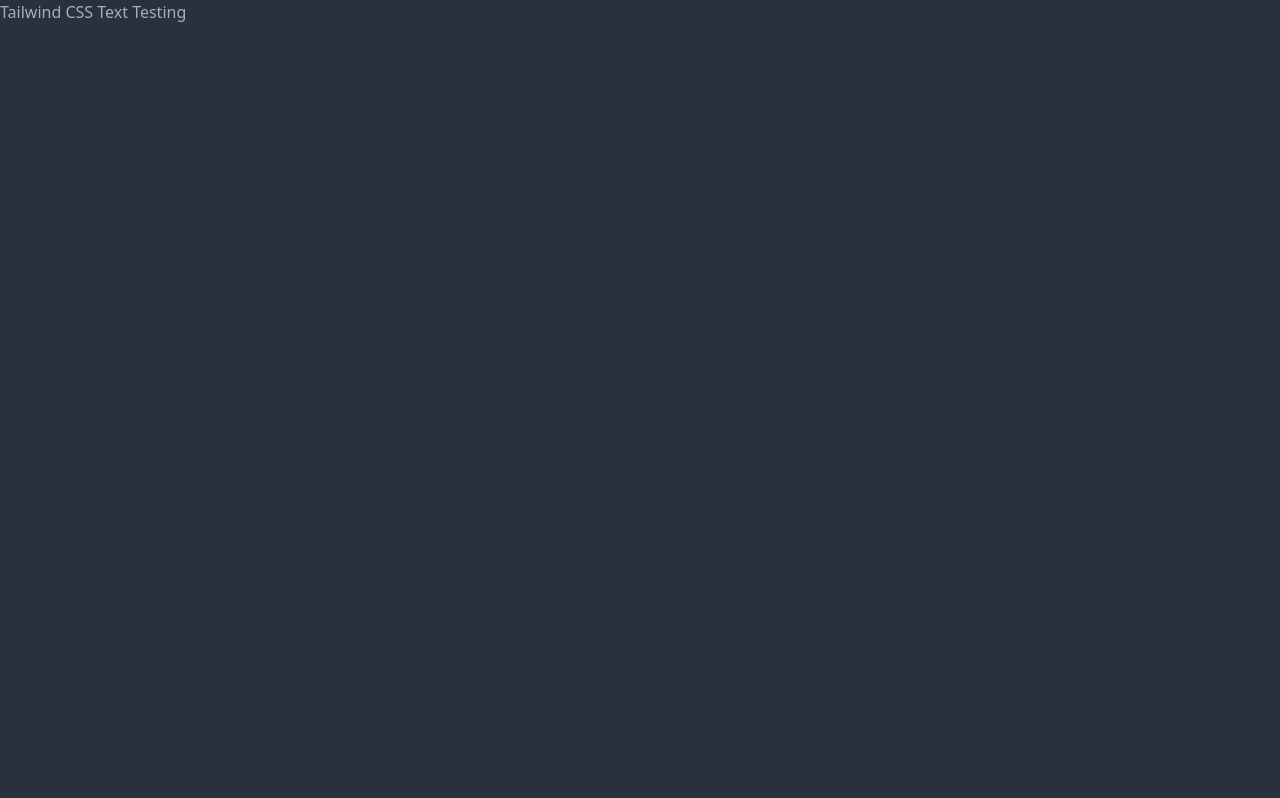
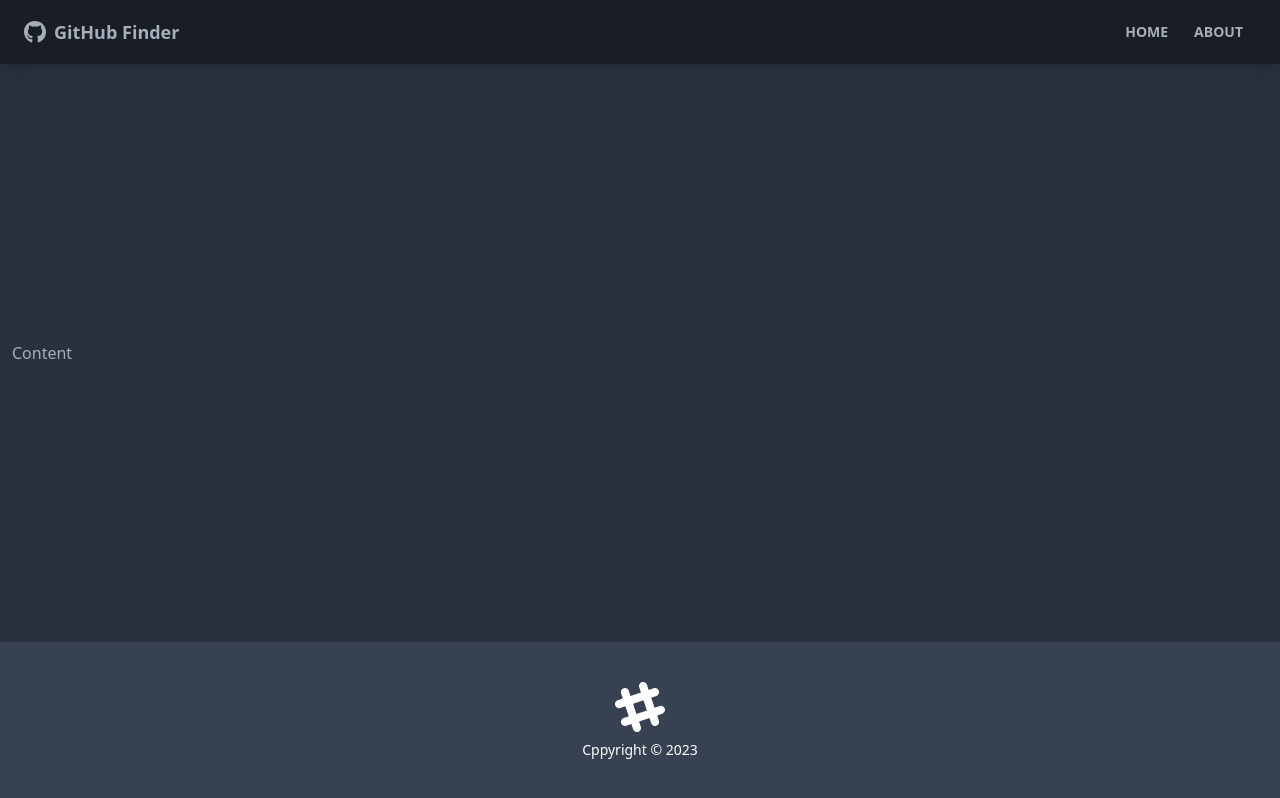
Before and after one commit to nunesxd/react_github_finder, a React (Create React App) app: page / in a window 1280 px wide. Built offline with nearby package versions, Linux system fonts and the light colour scheme; the HTML template or start-up script is replaced by a standard one.

Commit message:
Implementação do Navbar e do Footer

```diff
--- a/package.json
+++ b/package.json
@@ -10,6 +10,7 @@
     "react": "^18.2.0",
     "react-daisyui": "^3.0.2",
     "react-dom": "^18.2.0",
+    "react-icons": "^4.7.1",
     "react-router-dom": "^6.8.1",
     "react-scripts": "5.0.1",
     "web-vitals": "^2.1.4"
--- a/src/App.js
+++ b/src/App.js
@@ -1,5 +1,6 @@
 import { BrowserRouter as Router, Route, Routes } from 'react-router-dom'
 import Navbar from './components/layout/Navbar';
+import Footer from './components/layout/Footer';
 
 
 function App() {
@@ -7,11 +8,13 @@
     <Router>
       <Routes>
         <Route exact path='/' element={
-          <>
-            <div className='container'>
-              <h1>Tailwind CSS Text Testing</h1>
-            </div>
-          </>
+          <div className='flex flex-col justify-between h-screen'>
+            <Navbar />
+
+            <main className='container mx-auto px-3 pb-12'>Content</main>
+
+            <Footer />
+          </div>
         } />
       </Routes>
     </Router>
--- /dev/null
+++ b/src/components/layout/Footer.jsx
@@ -0,0 +1,17 @@
+import React from 'react'
+
+
+const footerYear = new Date().getFullYear();
+
+function Footer() {
+  return (
+    <footer className='footer p-10 bg-gray-700 text-primary-content footer-center'>
+        <div>
+        <svg width='50' height='50' viewBox='0 0 24 24' xmlns='http://www.w3.org/2000/svg' fillRule='evenodd' clipRule='evenodd' className='inline-block fill-current' > <path d='M22.672 15.226l-2.432.811.841 2.515c.33 1.019-.209 2.127-1.23 2.456-1.15.325-2.148-.321-2.463-1.226l-.84-2.518-5.013 1.677.84 2.517c.391 1.203-.434 2.542-1.831 2.542-.88 0-1.601-.564-1.86-1.314l-.842-2.516-2.431.809c-1.135.328-2.145-.317-2.463-1.229-.329-1.018.211-2.127 1.231-2.456l2.432-.809-1.621-4.823-2.432.808c-1.355.384-2.558-.59-2.558-1.839 0-.817.509-1.582 1.327-1.846l2.433-.809-.842-2.515c-.33-1.02.211-2.129 1.232-2.458 1.02-.329 2.13.209 2.461 1.229l.842 2.515 5.011-1.677-.839-2.517c-.403-1.238.484-2.553 1.843-2.553.819 0 1.585.509 1.85 1.326l.841 2.517 2.431-.81c1.02-.33 2.131.211 2.461 1.229.332 1.018-.21 2.126-1.23 2.456l-2.433.809 1.622 4.823 2.433-.809c1.242-.401 2.557.484 2.557 1.838 0 .819-.51 1.583-1.328 1.847m-8.992-6.428l-5.01 1.675 1.619 4.828 5.011-1.674-1.62-4.829z'></path> </svg>
+        <p>Cppyright &copy; {footerYear}</p>
+        </div>
+    </footer>
+  )
+}
+
+export default Footer
--- a/src/components/layout/Navbar.jsx
+++ b/src/components/layout/Navbar.jsx
@@ -1,9 +1,37 @@
 import React from 'react'
+import { FaGithub } from 'react-icons/fa'
+import { Link } from 'react-router-dom'
+import { PropTypes } from 'prop-types'
 
-function Navbar() {
+
+function Navbar({ title }) {
   return (
-    <div>Navbar</div>
+    <nav className='navbar mb-12 shadow-lg bg-neutral text-neutral-content'>
+      <div className="container mx-auto">
+        <div className="flex-none px-2 mx-2">
+          <FaGithub className='inline pr-2 text-3xl' />
+          <Link to='/' className='text-lg font-bold align-middle'>
+            { title }
+          </Link>
+        </div>
+
+        <div className="flex-1 d-flex flex-row px-2 mx-2">
+          <div className="flex justify-end">
+            <Link to='/' className='btn btn-ghost btn-sm rounded-btn'>Home</Link>
+            <Link to='/about' className='btn btn-ghost btn-sm rounded-btn'>About</Link>
+          </div>
+        </div>
+      </div>
+    </nav>
   )
 }
 
+Navbar.defaultProps = {
+  title: "GitHub Finder"
+}
+
+Navbar.propTypes = {
+  title: PropTypes.string
+}
+
 export default Navbar
```
Also changed, not shown: 1 other file (tests, documents, lock files or other folders).
